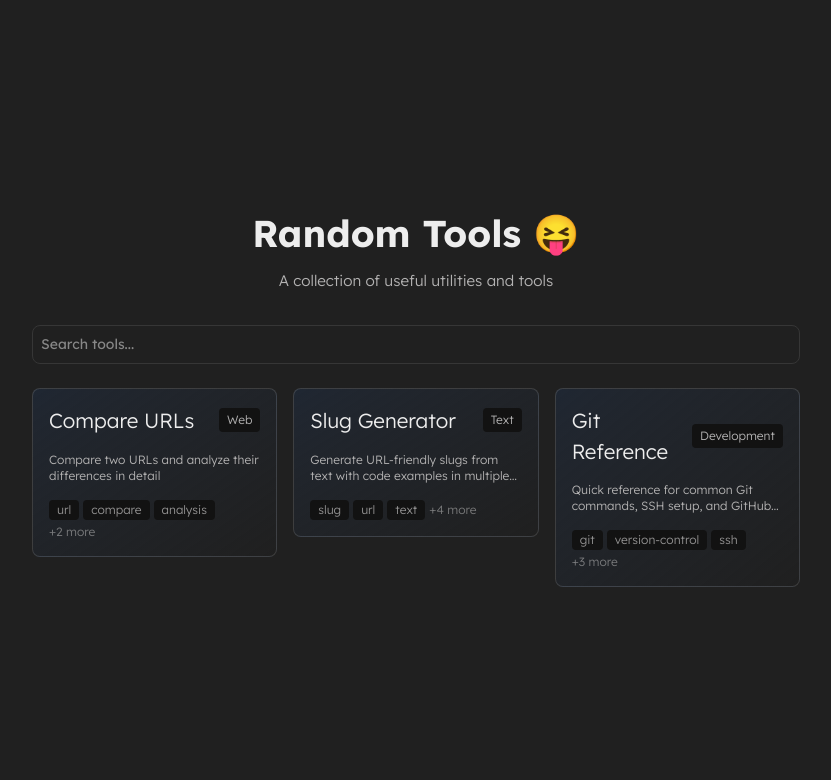
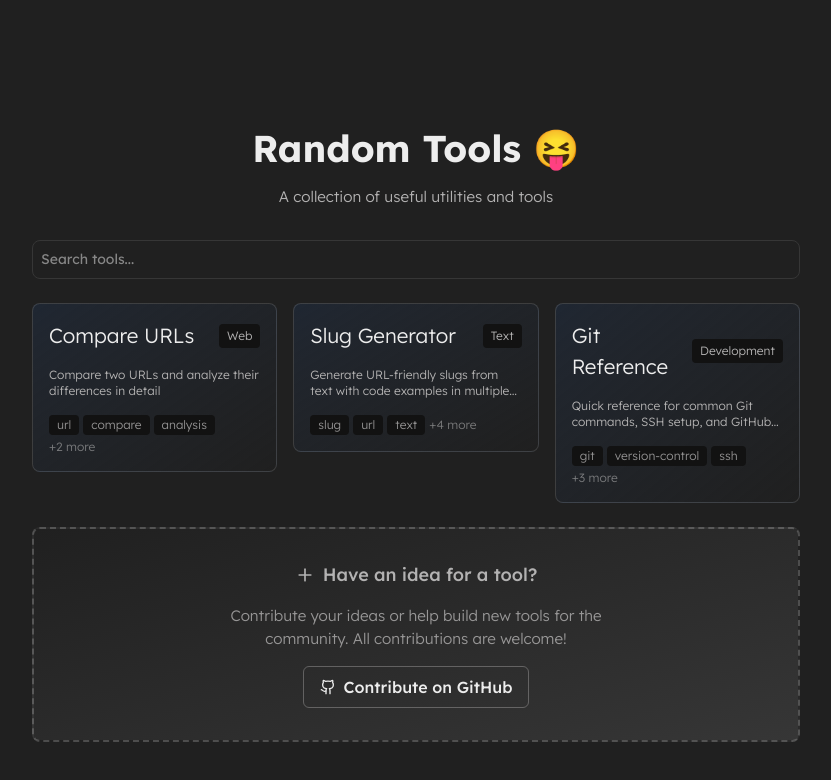
Before and after one commit to KigoJomo/devkit, a Next.js app: page / in a window 1280 px wide. Shown: the top 780 px of the page, without its empty margins (224-1055 px from the left). Built offline with nearby package versions, Linux system fonts and the light colour scheme.

Commit message:
feat: add contribution call-to-action with GitHub link and enhance Button component for target support

```diff
--- a/app/page.tsx
+++ b/app/page.tsx
@@ -4,6 +4,9 @@ import { useState, useMemo } from 'react';
 import Input from '@/lib/components/ui/Input';
 import { tools, searchTools } from '@/lib/config/tools';
 import ToolCard from '@/lib/components/ui/ToolCard';
+import Button from '@/lib/components/ui/Button';
+import Card from '@/lib/components/ui/Card';
+import { Github, Plus } from 'lucide-react';
 
 export default function Home() {
   const [searchQuery, setSearchQuery] = useState('');
@@ -57,6 +60,32 @@ export default function Home() {
           )}
         </div>
 
+        {/* Contribute CTA */}
+        <div className="contribute-cta">
+          <Card className="text-center border-dashed border-2 border-foreground-light/30 bg-gradient-to-br from-background to-background-light hover:border-foreground-light/50">
+            <div className="flex flex-col items-center gap-4 py-4">
+              <div className="flex items-center gap-2 text-foreground-light">
+                <Plus className="w-5 h-5" />
+                <span className="text-lg font-medium">
+                  Have an idea for a tool?
+                </span>
+              </div>
+              <p className="text-foreground-light/80 max-w-md">
+                Contribute your ideas or help build new tools for the community.
+                All contributions are welcome!
+              </p>
+              <Button
+                href="https://github.com/KigoJomo/random-tools"
+                target="_blank"
+                variant="outline"
+                className="flex items-center gap-2">
+                <Github className="w-4 h-4" />
+                Contribute on GitHub
+              </Button>
+            </div>
+          </Card>
+        </div>
+
         {searchQuery && (
           <div className="text-center">
             <p className="text-sm text-foreground-light">
--- a/lib/components/ui/Button.tsx
+++ b/lib/components/ui/Button.tsx
@@ -4,6 +4,7 @@ import Link from 'next/link';
 interface ButtonProps extends ButtonHTMLAttributes<HTMLButtonElement> {
   children: React.ReactNode;
   href?: string;
+  target?: '_blank' | '_self';
   variant?: 'primary' | 'outline' | "danger";
   size?: 'default' | 'sm' | 'lg';
   className?: string;
@@ -14,6 +15,7 @@ interface ButtonProps extends ButtonHTMLAttributes<HTMLButtonElement> {
 const Button: React.FC<ButtonProps> = ({
   children,
   href,
+  target,
   variant = 'primary',
   size = 'default',
   className = '',
@@ -46,7 +48,7 @@ const Button: React.FC<ButtonProps> = ({
   // If href is provided, render as Link
   if (href) {
     return (
-      <Link href={href}>
+      <Link href={href} target={target}>
         <button
           type={type}
           className={buttonStyles}
```
